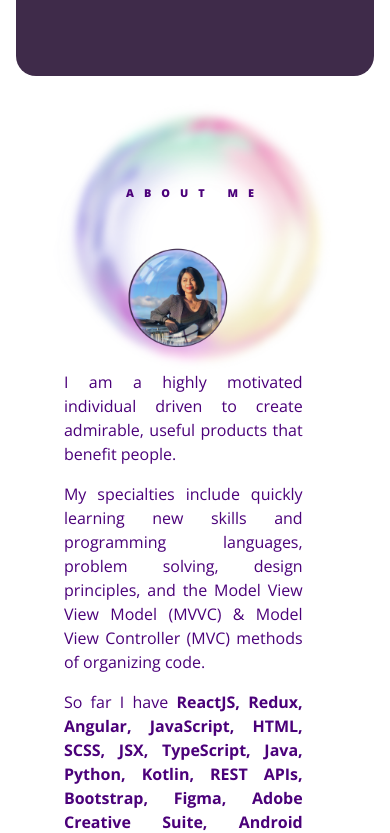
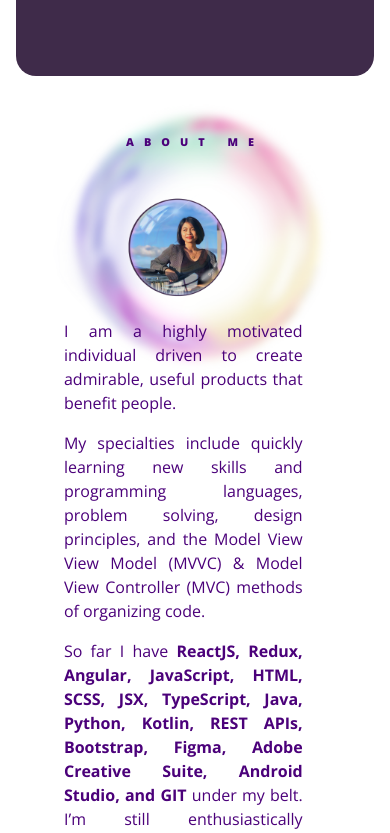
Before and after one commit to danawyeth/wyeth-balbin, a React (Create React App) app: page / in a window 390 px wide. Shown: the part 1777-2610 px from the top of the page. Built offline with nearby package versions, Linux system fonts and the light colour scheme.

Commit message:
added h1 about  me media edit to padding change

```diff
--- a/src/styles/app.scss
+++ b/src/styles/app.scss
@@ -570,6 +570,10 @@ $portTextColor: #e8e8e8;
     //height: auto;
     padding: 9vh 2vw;
 
+    @media (max-width: 960px) {
+        padding: 3vh 2vw;
+    }
+
     h1 {
       font-weight: 900;
       font-size: 2.8vw;
```
